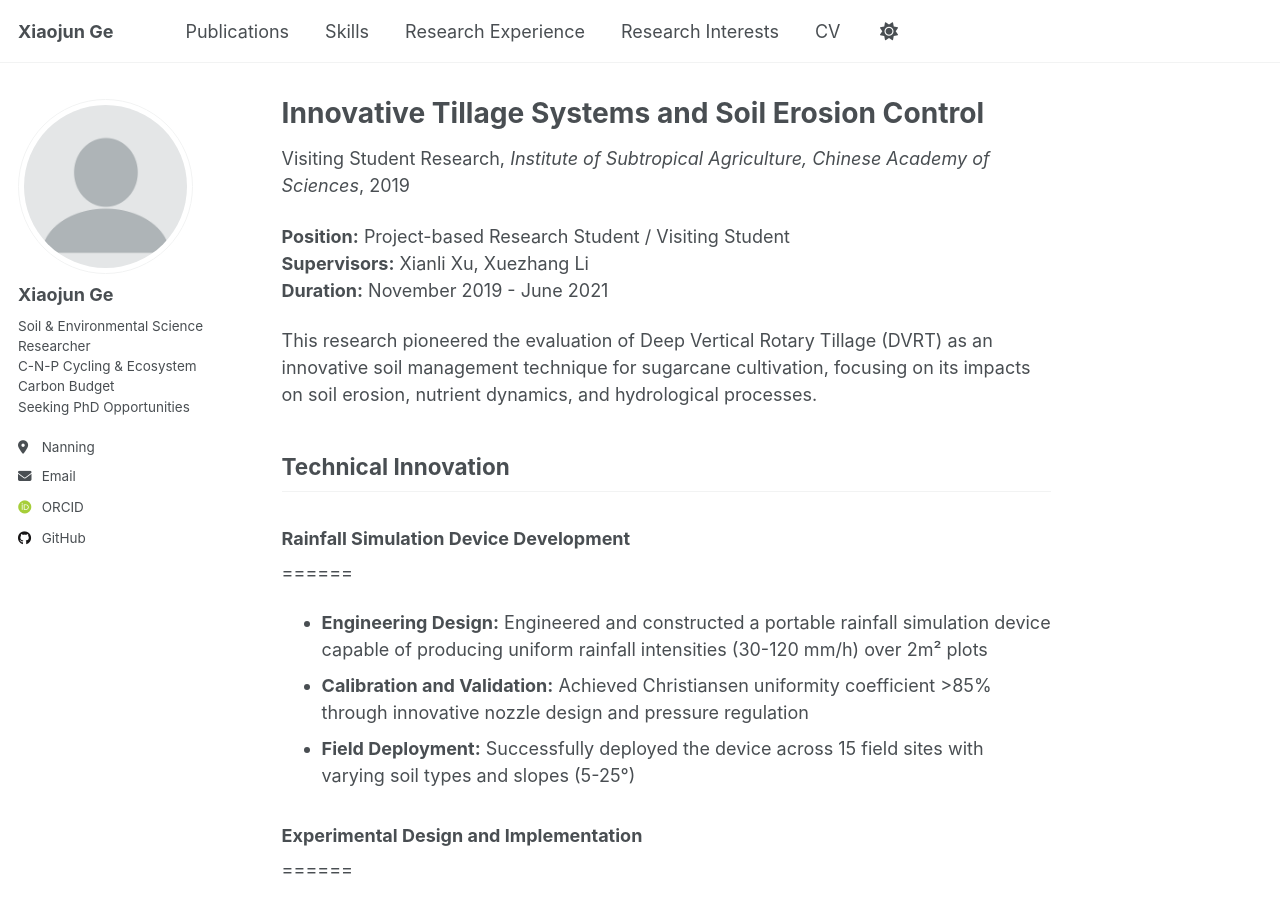
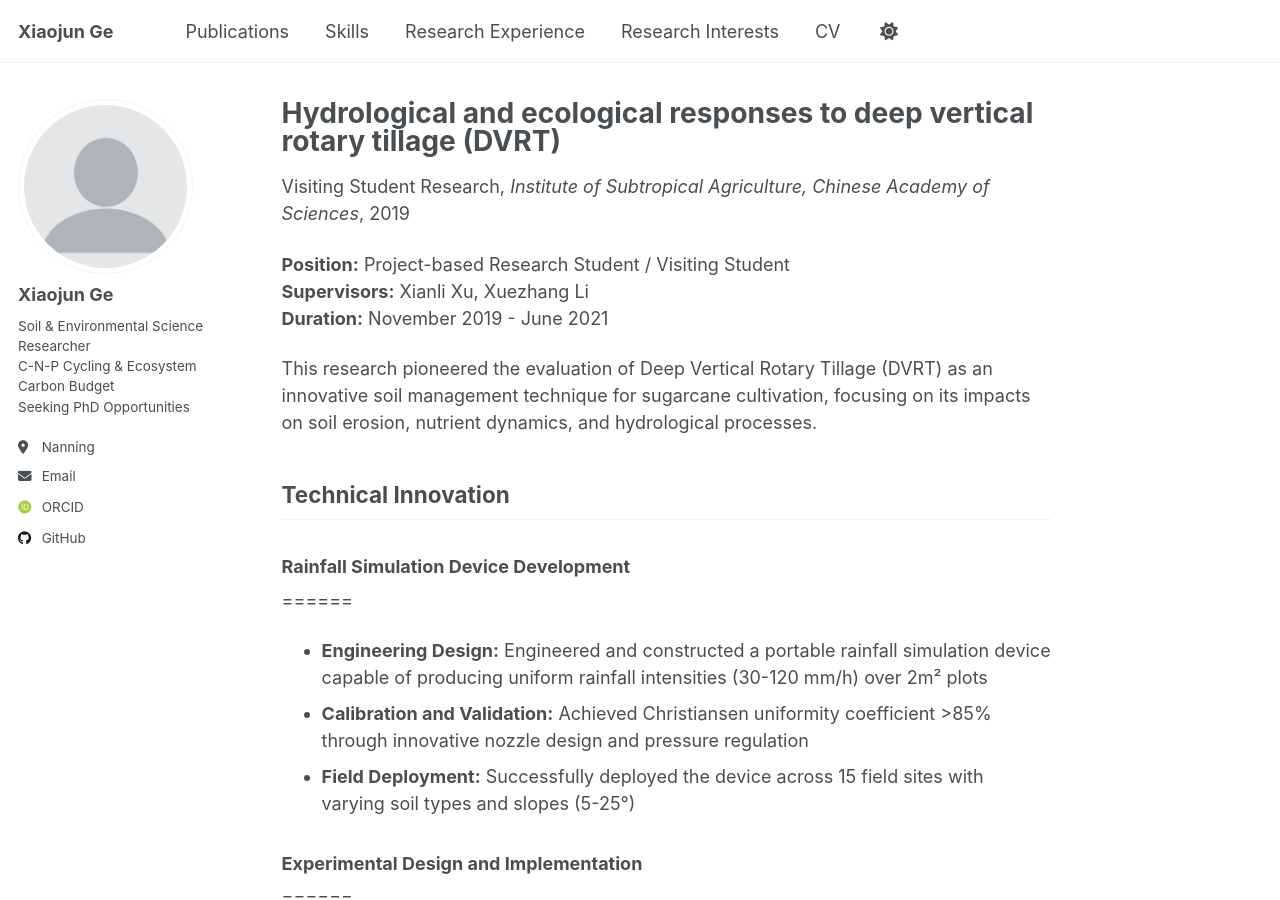
Before and after one commit to gexiaojun1201/Xiaojun_Ge.github.io, a Jekyll site: the page built from _teaching/2015-spring-teaching-4.md, in a window 1280 px wide and 900 px high. Built offline with Jekyll 4.4.1, drawn with Linux system fonts in a browser that asks for light colours; some web fonts are replaced; a script that is not in the unit is left out; a file with an impossible date is left out.

Commit message:
Update 2015-spring-teaching-4.md

```diff
--- a/_teaching/2015-spring-teaching-4.md
+++ b/_teaching/2015-spring-teaching-4.md
@@ -1,5 +1,5 @@
 ---
-title: "Innovative Tillage Systems and Soil Erosion Control"
+title: "Hydrological and ecological responses to deep vertical rotary tillage (DVRT) "
 collection: research
 type: "Visiting Student Research"
 permalink: /research/soil-erosion-tillage
```
